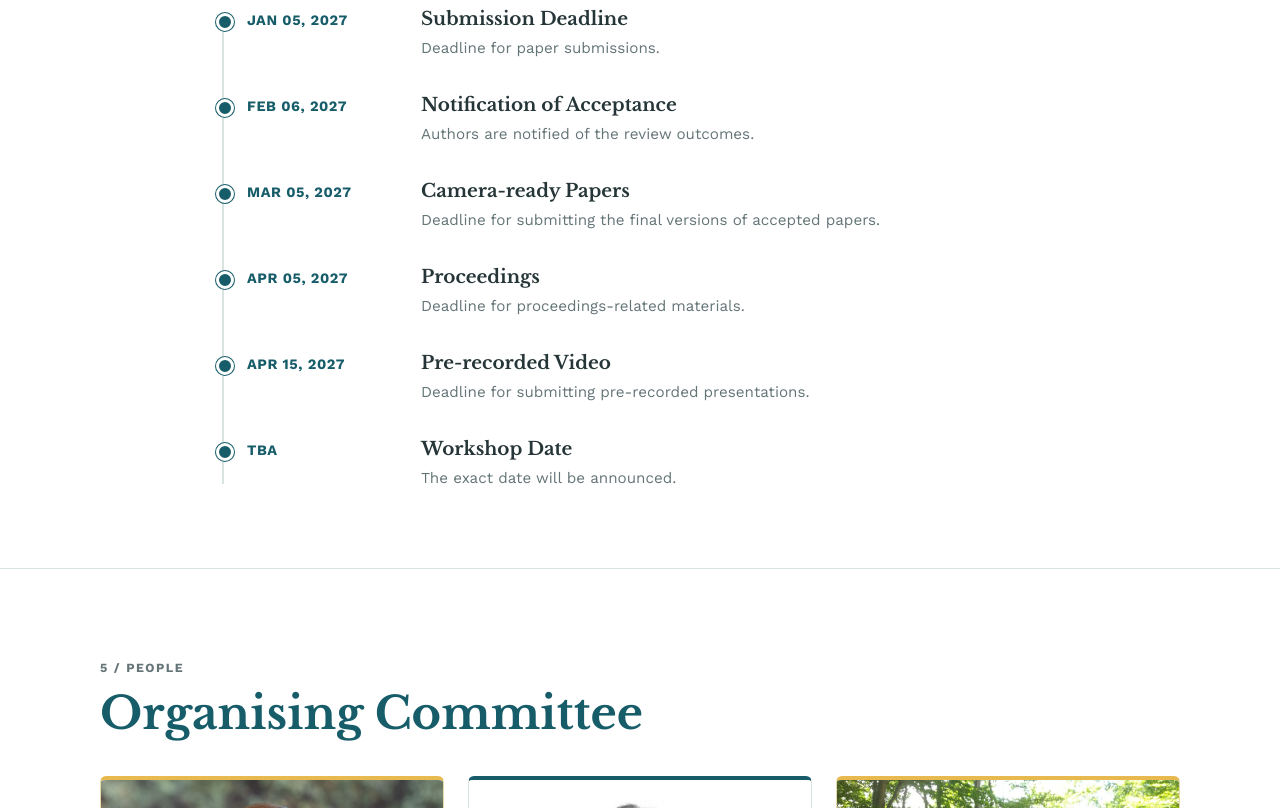
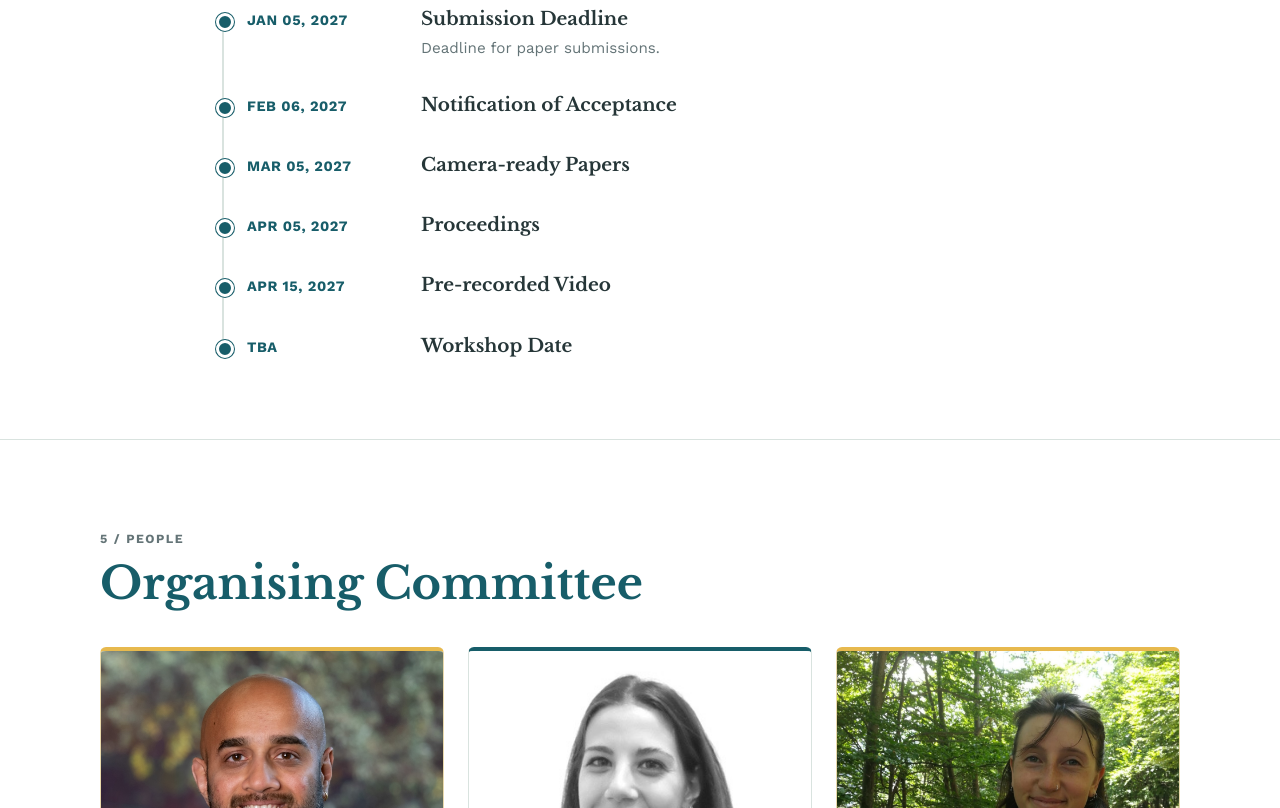
Before and after one commit to FATA-workshop/fata-workshop.github.io, a plain HTML site: page index.html in a window 1280 px wide. Shown: the part 3100-3908 px from the top of the page. Drawn offline with nearby package versions, Linux system fonts and the light colour scheme.

Commit message:
Update index.html

```diff
--- a/index.html
+++ b/index.html
@@ -739,7 +739,6 @@
         <div class="timeline-date">FEB 06, 2027</div>
         <div class="timeline-content">
           <h3>Notification of Acceptance</h3>
-          <p>Authors are notified of the review outcomes.</p>
         </div>
       </article>
 
@@ -747,7 +746,6 @@
         <div class="timeline-date">MAR 05, 2027</div>
         <div class="timeline-content">
           <h3>Camera-ready Papers</h3>
-          <p>Deadline for submitting the final versions of accepted papers.</p>
         </div>
       </article>
 
@@ -755,7 +753,6 @@
         <div class="timeline-date">APR 05, 2027</div>
         <div class="timeline-content">
           <h3>Proceedings</h3>
-          <p>Deadline for proceedings-related materials.</p>
         </div>
       </article>
 
@@ -763,7 +760,6 @@
         <div class="timeline-date">APR 15, 2027</div>
         <div class="timeline-content">
           <h3>Pre-recorded Video</h3>
-          <p>Deadline for submitting pre-recorded presentations.</p>
         </div>
       </article>
 
@@ -771,7 +767,6 @@
         <div class="timeline-date">TBA</div>
         <div class="timeline-content">
           <h3>Workshop Date</h3>
-          <p>The exact date will be announced.</p>
         </div>
       </article>
 
```
